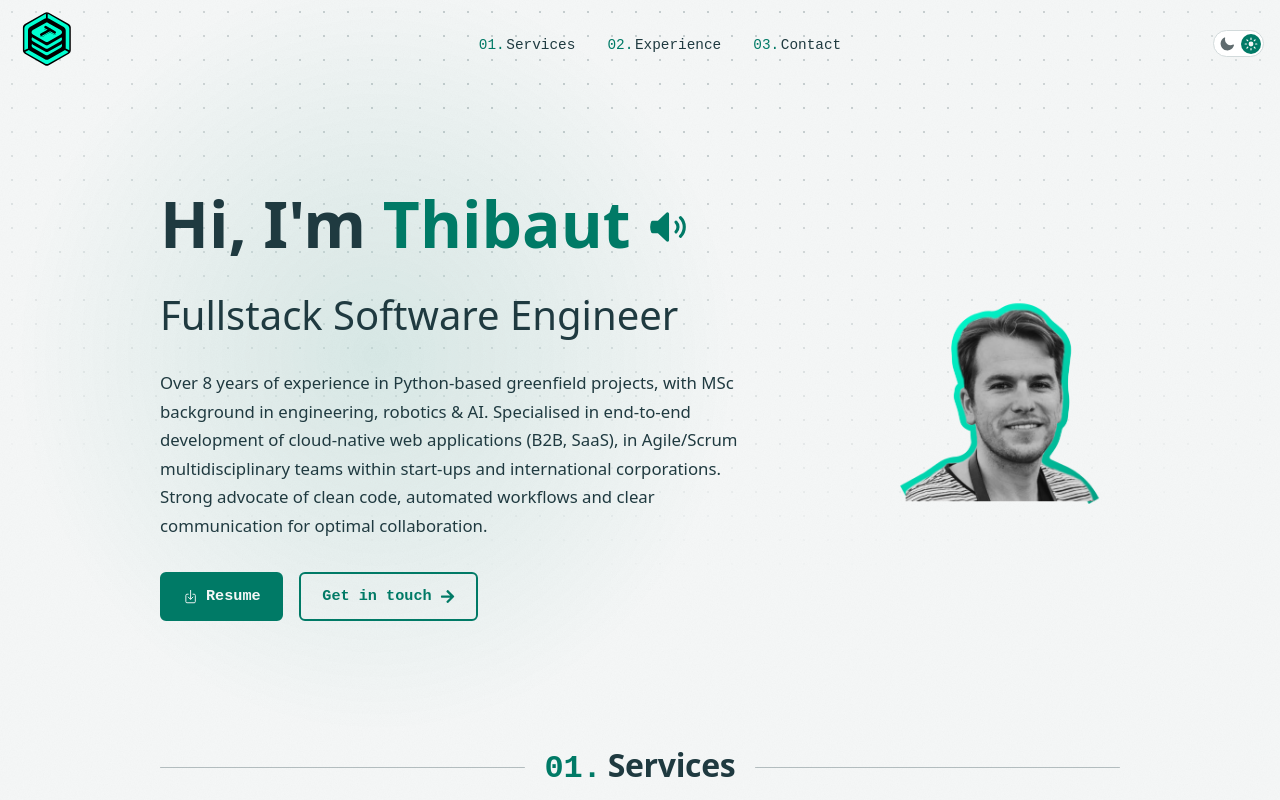
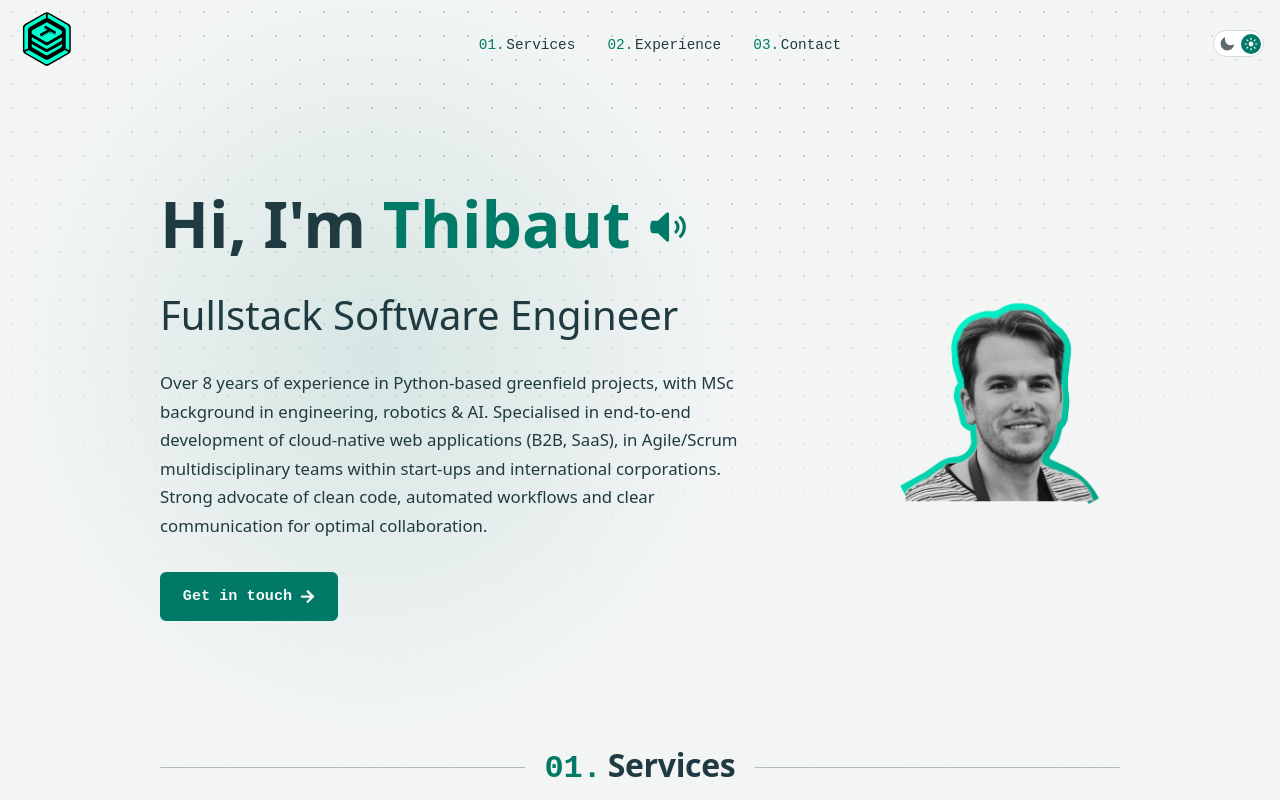
Before and after one commit to stacktful/website, a React (Vite) app: page / in a window 1280 px wide. Shown: the top 800 px of the page. Built offline with nearby package versions, Linux system fonts and the light colour scheme.

Commit message:
feat: remove 'resume' button (i.e. access to CV pdf file)

```diff
--- a/src/components/sections/Hero.jsx
+++ b/src/components/sections/Hero.jsx
@@ -1,9 +1,7 @@
 import { FaArrowRight } from "react-icons/fa";
-import { IoDownloadOutline } from "react-icons/io5";
 
 import AudioButton from "../AudioButton";
 
-import resumePDF from "../../static/cv.pdf";
 import portrait from "../../static/img/portrait.png";
 
 import "../../styles/Hero.css";
@@ -19,11 +17,7 @@ function Hero({ name, role, audioSrc, summary }) {
         <h2 className="hero-headline">{role}</h2>
         <p className="hero-description">{summary}</p>
         <div className="hero-buttons">
-          <a className="btn btn-primary" href={resumePDF} target="_blank" rel="noopener noreferrer">
-            <IoDownloadOutline />
-            <span>Resume</span>
-          </a>
-          <a className="btn btn-secondary" href="#contact">
+          <a className="btn btn-primary" href="#contact">
             <span>Get in touch</span>
             <FaArrowRight />
           </a>
```
Also changed, not shown: 1 other file (tests, documents, lock files or other folders).
